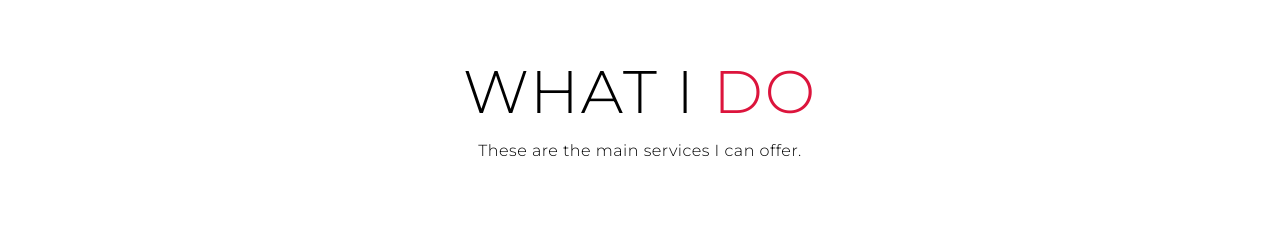
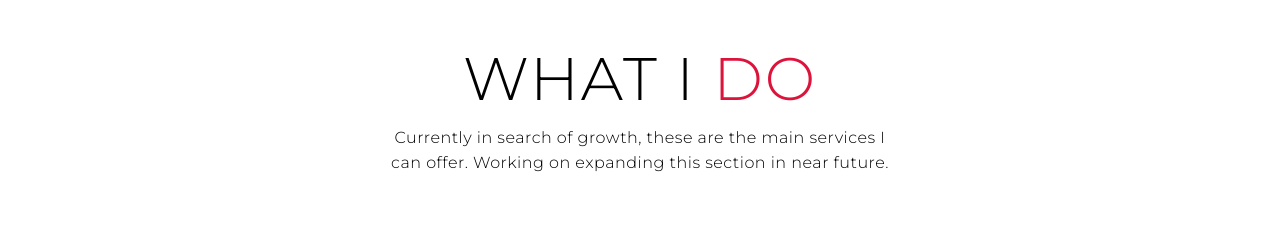
Before and after one commit to anaes0/new__portfolio, a plain HTML site: page index.html in a window 1280 px wide. Shown: the part 860-1085 px from the top of the page. Drawn offline with Linux system fonts and the light colour scheme.

Commit message:
update index

```diff
--- a/index.html
+++ b/index.html
@@ -83,8 +83,8 @@
         <div class="service-top">
           <h1 class="section-title">What I <span>Do</span></h1>
           <p>
-            These are the main services I
-            can offer.
+            Currently in search of growth, these are the main services I
+            can offer. Working on expanding this section in near future.
           </p>
         </div>
         <div class="service-bottom">
```
